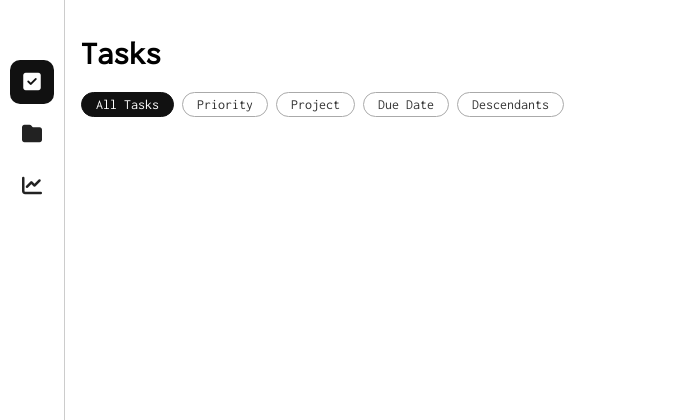
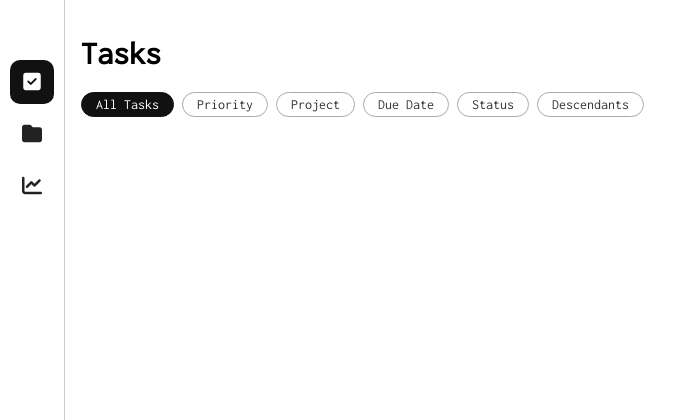
Before and after one commit to Joel-Mendez/Abernathy, a Flask app: page / in a window 1280 px wide. Shown: the top 420 px of the page, without its empty margins (0-697 px from the left). Run offline with Flask 3, Linux system fonts and the light colour scheme; data that the repository does not hold is empty.

Commit message:
tast status tab

```diff
--- a/static/app.js
+++ b/static/app.js
@@ -165,6 +165,8 @@ function loadTasks(){
                     const proj = allProjects.find(p => p.id === t.project_id)
                     key = proj ? proj.id : 0
                     label = proj ? proj.name : 'No Project'
+                } else if (currentTaskView === 'status') {
+                    key = label = t.status || 'No Status'
                 } else {
                     key = t.due_date || 'No Due Date'
                     if (key === 'No Due Date') {
@@ -185,6 +187,13 @@ function loadTasks(){
                 entries.sort(([a], [b]) => { if (a === 0) return 1; if (b === 0) return -1; return b - a })
             } else if (currentTaskView === 'project') {
                 entries.sort(([, av], [, bv]) => { if (av.header === 'No Project') return 1; if (bv.header === 'No Project') return -1; return av.header.localeCompare(bv.header) })
+            } else if (currentTaskView === 'status') {
+                const order = ['To-Do', 'In Progress', 'Blocked', 'Waiting', 'Backlog', 'Cancelled']
+                entries.sort(([a], [b]) => {
+                    const ai = order.indexOf(a), bi = order.indexOf(b)
+                    if (ai === -1) return 1; if (bi === -1) return -1
+                    return ai - bi
+                })
             } else {
                 entries.sort(([a], [b]) => { if (a === 'No Due Date') return 1; if (b === 'No Due Date') return -1; return a.localeCompare(b) })
             }
@@ -299,7 +308,14 @@ function loadTasks(){
             }
 
             if (currentTab === 'tasks' || currentProject !== null) {
+                const statusBtn = document.createElement("button")
+                statusBtn.innerHTML = '<i class="fa-solid fa-tag"></i>'
+                statusBtn.title = task.status
+                statusBtn.addEventListener("click", () => {
+                    const existing = item.querySelector(".status-select")
+                    if (existing) { existing.remove(); return }
                     const select = document.createElement("select")
+                    select.className = "status-select"
                     const statuses = ["To-Do", "In Progress", "Completed", "Cancelled", "Backlog", "Blocked", "Waiting"]
                     statuses.forEach(s => {
                         const opt = document.createElement("option")
@@ -309,16 +325,17 @@ function loadTasks(){
                         select.appendChild(opt)
                     })
                     select.addEventListener("change", () => {
-                    checkbox.checked = select.value === "Completed"  // keep checkbox in sync
                         fetch("/update-status", {
                             method: "POST",
                             headers: {"Content-Type": "application/json"},
                             body: JSON.stringify({id: task.id, status: select.value})
                         })
                         .then(response => response.json())
-                    .then(() => loadTasks())  // refresh so task moves to correct tab
+                        .then(() => loadTasks())
                     })
                     item.appendChild(select)
+                })
+                item.appendChild(statusBtn)
 
                 const priorityBtn = document.createElement("button")
                 priorityBtn.innerHTML = '<i class="fa-solid fa-exclamation"></i>'
@@ -506,7 +523,7 @@ function switchTab(tab) {
     currentTab = tab
     currentProject = null
     currentTaskView = 'all'
-    ;['view-priority', 'view-project', 'view-duedate', 'view-descendants'].forEach(id =>
+    ;['view-priority', 'view-project', 'view-duedate', 'view-status', 'view-descendants'].forEach(id =>
         document.getElementById(id).classList.remove('active'))
     document.getElementById('view-all').classList.add('active')
     document.getElementById("tab-tasks").classList.toggle("active", tab === 'tasks')
@@ -523,6 +540,7 @@ function setTaskView(view) {
     document.getElementById('view-priority').classList.toggle('active', currentTaskView === 'priority')
     document.getElementById('view-project').classList.toggle('active', currentTaskView === 'project')
     document.getElementById('view-duedate').classList.toggle('active', currentTaskView === 'duedate')
+    document.getElementById('view-status').classList.toggle('active', currentTaskView === 'status')
     document.getElementById('view-descendants').classList.toggle('active', currentTaskView === 'descendants')
     loadTasks()
 }
@@ -530,7 +548,7 @@ function setTaskView(view) {
 function goBackToProjects() {
     currentProject = null
     currentTaskView = 'all'
-    ;['view-priority', 'view-project', 'view-duedate', 'view-descendants'].forEach(id =>
+    ;['view-priority', 'view-project', 'view-duedate', 'view-status', 'view-descendants'].forEach(id =>
         document.getElementById(id).classList.remove('active'))
     document.getElementById('view-all').classList.add('active')
     loadTasks()
--- a/templates/index.html
+++ b/templates/index.html
@@ -21,6 +21,7 @@
                     <button class="view-btn" id="view-priority" onclick="setTaskView('priority')">Priority</button>
                     <button class="view-btn" id="view-project" onclick="setTaskView('project')">Project</button>
                     <button class="view-btn" id="view-duedate" onclick="setTaskView('duedate')">Due Date</button>
+                    <button class="view-btn" id="view-status" onclick="setTaskView('status')">Status</button>
                     <button class="view-btn" id="view-descendants" onclick="setTaskView('descendants')">Descendants</button>
                 </div>
                 <ul id="task-list"></ul>
```
Lines whose indentation alone changed are shown as unchanged.
